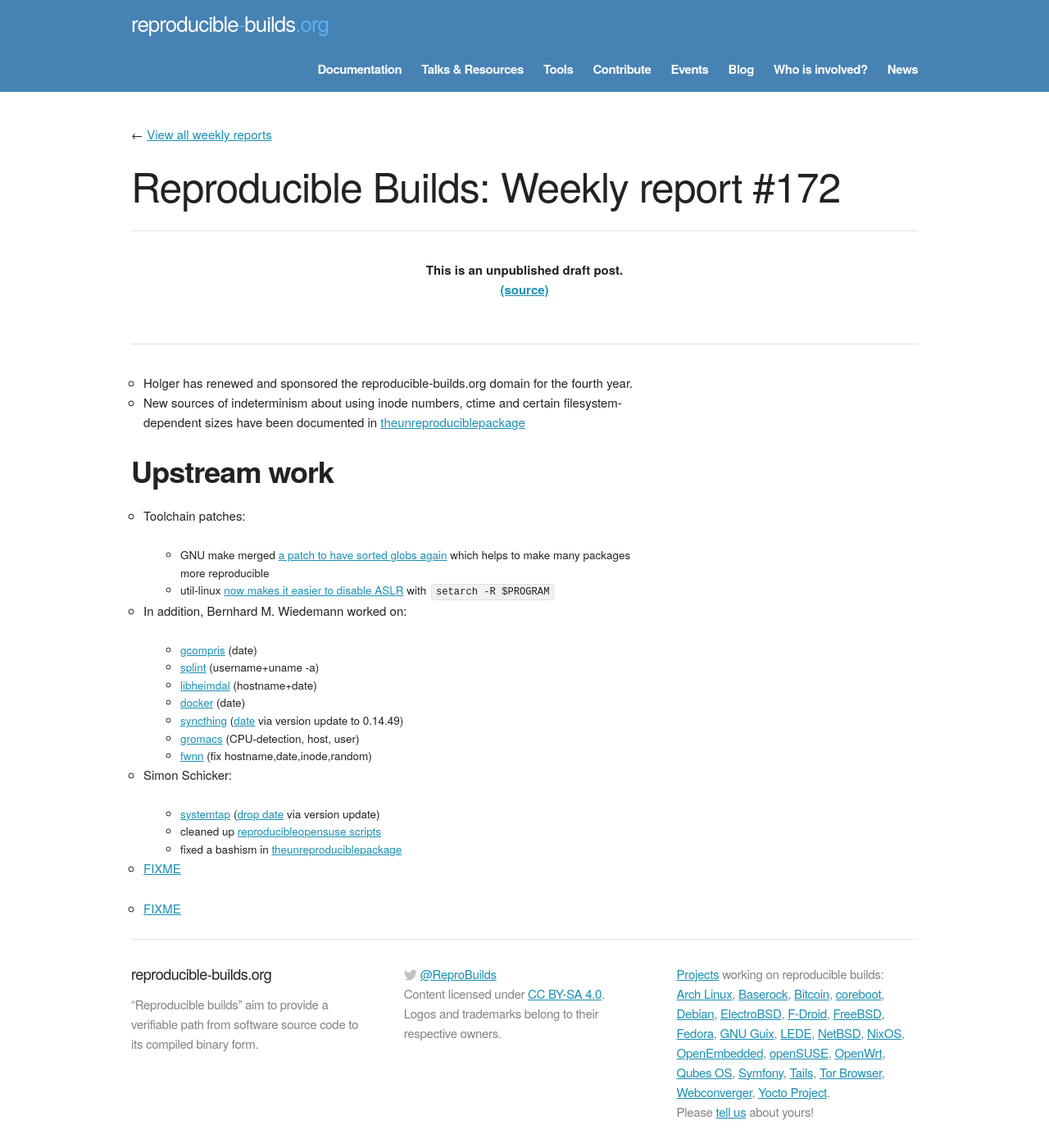
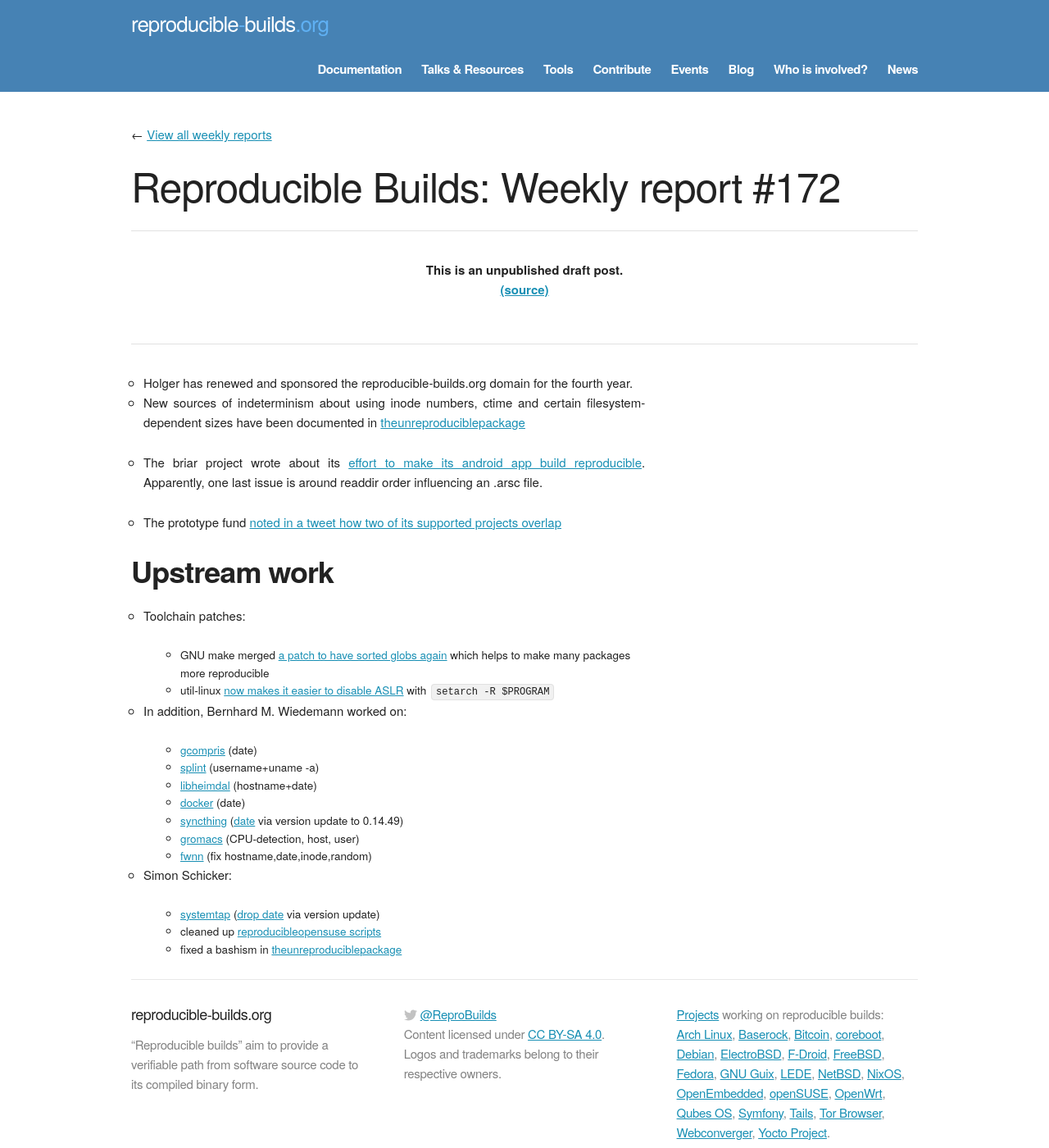
Before and after one commit to prototypefund/reproducible-website, a Jekyll site: the page built from _blog/posts/172.md, in a window 1280 px wide and 1400 px high. Shown: the whole window at 82% size. Built offline with Jekyll 4.4.1, drawn with Linux system fonts in a browser that asks for light colours; some web fonts are replaced.

Commit message:
172: fix 2 FIXMEs

```diff
--- a/_blog/posts/172.md
+++ b/_blog/posts/172.md
@@ -5,6 +5,10 @@ week: 172
 
  * Holger has renewed and sponsored the reproducible-builds.org domain for the fourth year.
  * New sources of indeterminism about using inode numbers, ctime and certain filesystem-dependent sizes have been documented in [theunreproduciblepackage](https://github.com/bmwiedemann/theunreproduciblepackage/tree/master/filesystem)
+
+* The briar project wrote about its [effort to make its android app build reproducible](https://blog.grobox.de/2018/building-briar-reproducible-and-why-it-matters/). Apparently, one last issue is around readdir order influencing an .arsc file.
+
+* The prototype fund [noted in a tweet how two of its supported projects overlap](https://twitter.com/prototypefund/status/1027088342071029761)
 
 Upstream work
 -------------
@@ -29,7 +33,3 @@ Upstream work
     * [systemtap](https://build.opensuse.org/request/show/627384) ([drop date](https://sourceware.org/ml/systemtap/2017-q4/msg00166.html) via version update)
     * cleaned up [reproducibleopensuse scripts](https://github.com/bmwiedemann/reproducibleopensuse/pull/1)
     * fixed a bashism in [theunreproduciblepackage](https://github.com/bmwiedemann/theunreproduciblepackage/pull/5)
-
-* [FIXME](https://blog.grobox.de/2018/building-briar-reproducible-and-why-it-matters/)
-
-* [FIXME](https://twitter.com/prototypefund/status/1027088342071029761)
```
